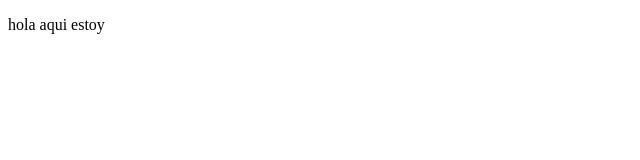
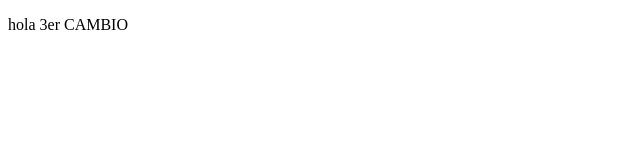
Before and after one commit to miltonbeltran/proyecto1, a plain HTML site: page index.html in a window 1280 px wide. Shown: the full height of the page, 0-640 px from the left. Drawn offline with Linux system fonts and the light colour scheme.

Commit message:
Mi Tercer cambio

```diff
--- a/index.html
+++ b/index.html
@@ -7,7 +7,7 @@
     <title>Document</title>
 </head>
 <body>
-    <p>hola aqui estoy</p>
+    <p>hola 3er CAMBIO</p>
 
 </body>
 </html>
```
